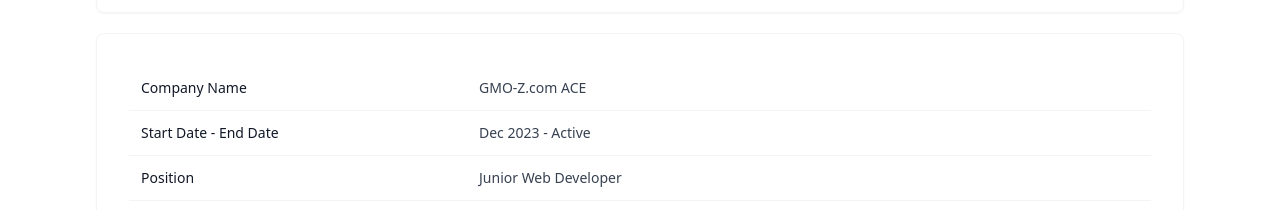
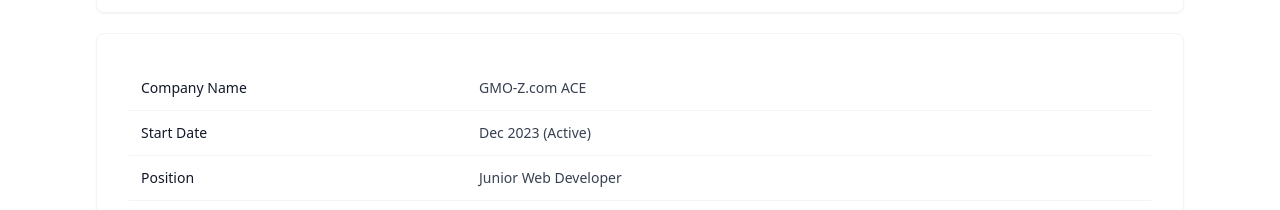
Before and after one commit to yenaingtun-dev/myPersonalWebsite_v2, a website with bundled scripts: page index.html in a window 1280 px wide. Shown: the part 1360-1570 px from the top of the page. Built offline with nearby package versions, Linux system fonts and the light colour scheme.

Commit message:
updated job

```diff
--- a/index.html
+++ b/index.html
@@ -342,10 +342,10 @@
 
                 <div class="grid grid-cols-1 gap-1 p-3 sm:grid-cols-3 sm:gap-4">
                     <dt class="font-medium text-gray-900 dark:text-gray-500">
-                        Start Date - End Date
+                        Start Date
                     </dt>
                     <dd class="text-gray-700 sm:col-span-2 dark:text-gray-500">
-                        Dec 2023 - Active
+                        Dec 2023 (Active)
                     </dd>
                 </div>
 
```
